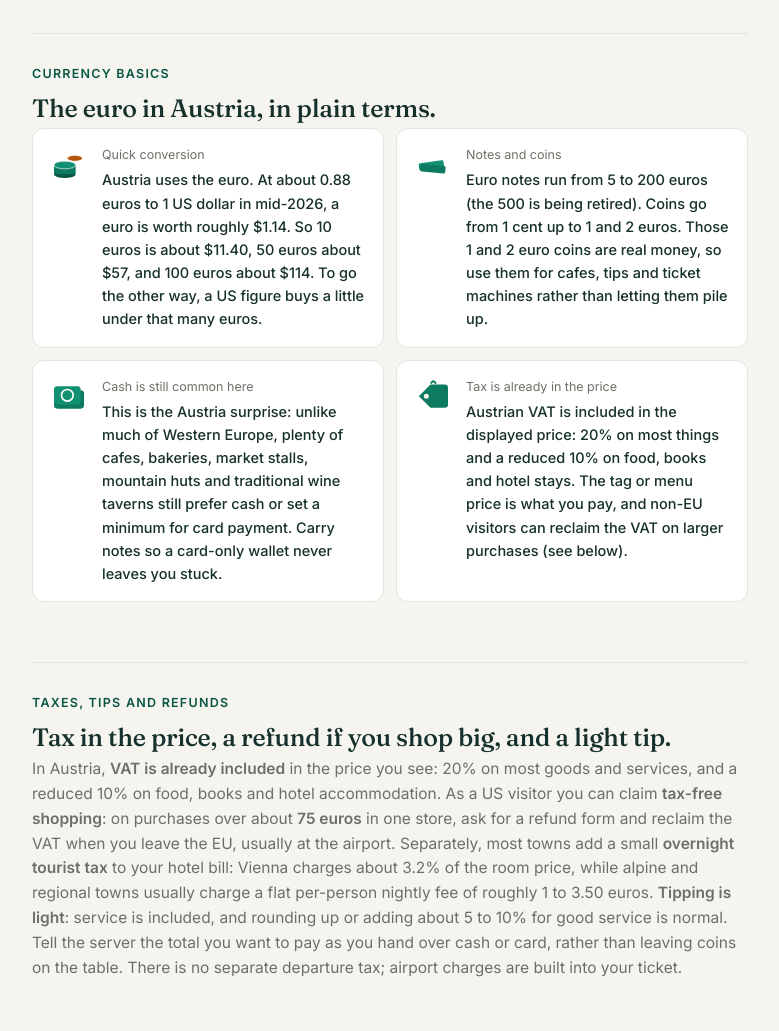
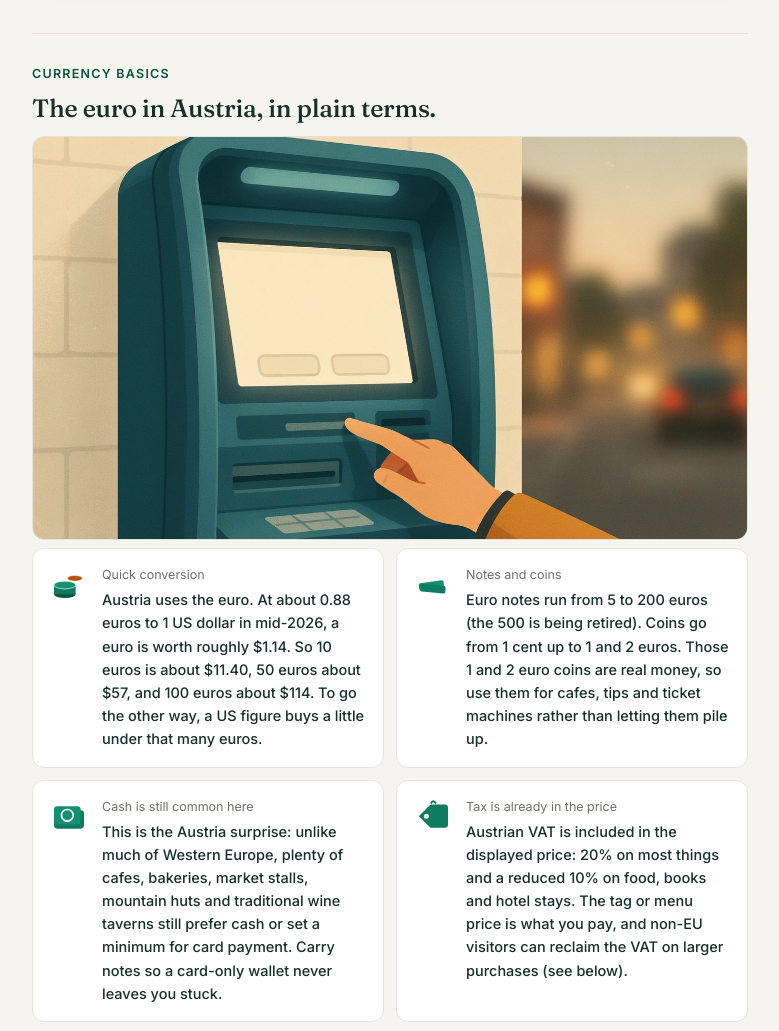
Before and after one commit to Varsanyi14/truetripcosts, an Astro site: page /austria in a window 1280 px wide. Shown: the part 5140-6171 px from the top of the page, without its empty margins (250-1029 px from the left). Built offline with nearby package versions, Linux system fonts and the light colour scheme; Astro itself is replaced by a stand-in of ours.

Commit message:
Section illustrations on all countries

```diff
--- a/src/components/CountryBriefing.astro
+++ b/src/components/CountryBriefing.astro
@@ -69,11 +69,11 @@ const emg = c.emergency || null;
 // Section illustrations. One shared, generic set covers every country: an ATM for
 // currency basics, a hotel bill for the real-cost calculator, a card terminal for
 // the traps. No per-country image work is needed. A country may override any slot
-// by setting c.art = { currency, cost, traps } with its own image path. Gated on an
-// explicit opt-in (showArt) for now, so we can preview on one country before it
-// rolls out; to turn it on everywhere, change the gate below to default on.
+// by setting c.art = { currency, cost, traps } with its own image path. On by default
+// for every country; a country can opt out entirely with art:false, or override a
+// single slot by passing an object.
 const ART_DEFAULTS = { currency: "/art/atm-currency.jpg", cost: "/art/hotel-bill.jpg", traps: "/art/card-terminal.jpg" };
-const art = (c.showArt || c.art) ? { ...ART_DEFAULTS, ...(c.art || {}) } : null;
+const art = (c.art === false) ? null : { ...ART_DEFAULTS, ...((c.art && typeof c.art === "object") ? c.art : {}) };
 const faqLd = {
   "@context": "https://schema.org",
   "@type": "FAQPage",
--- a/src/data/italy.js
+++ b/src/data/italy.js
@@ -1,6 +1,5 @@
 export default {
   slug: "italy",
-  showArt: true,
   live: true,
   name: "Italy",
   from: "United States",
```
